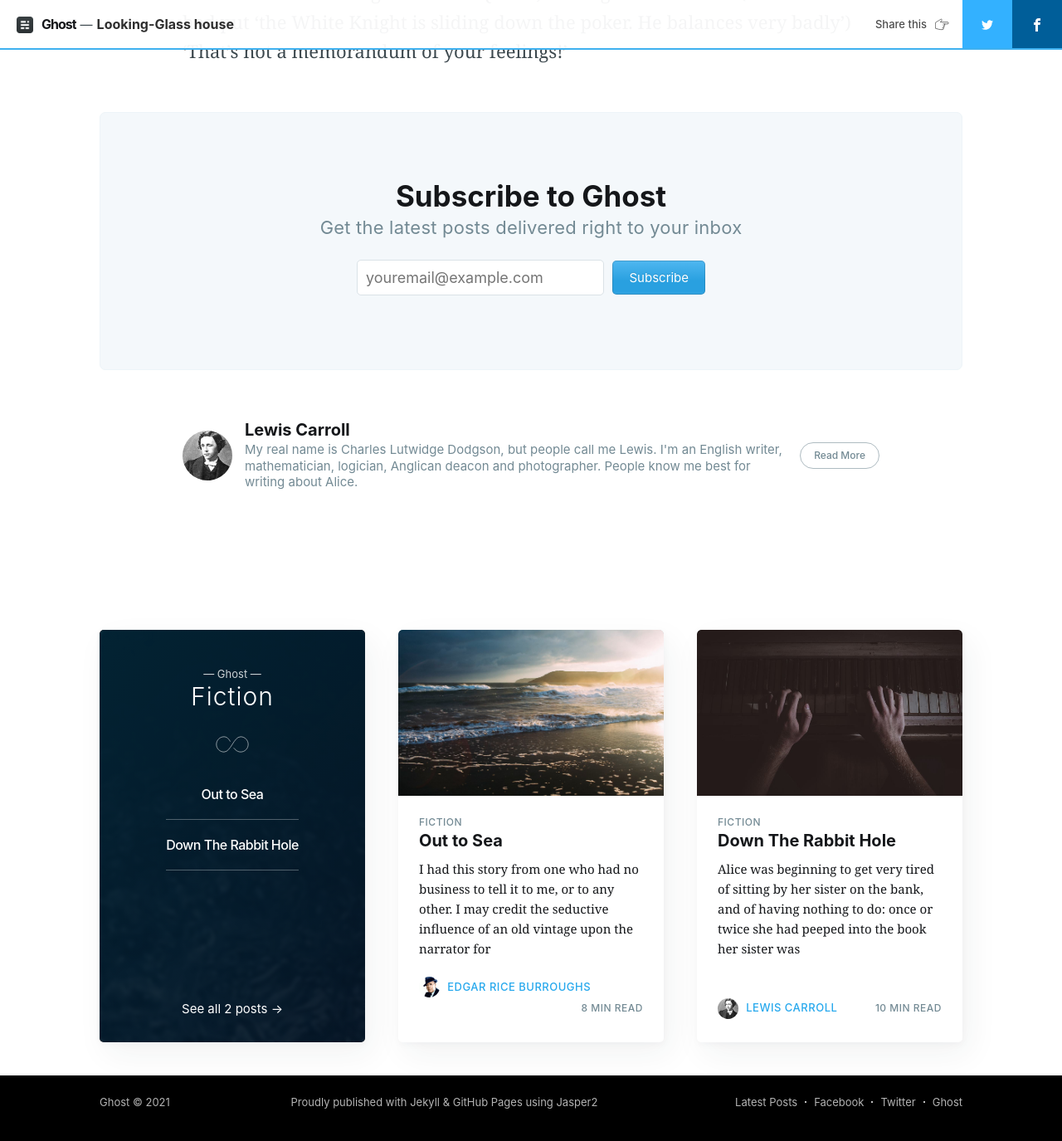
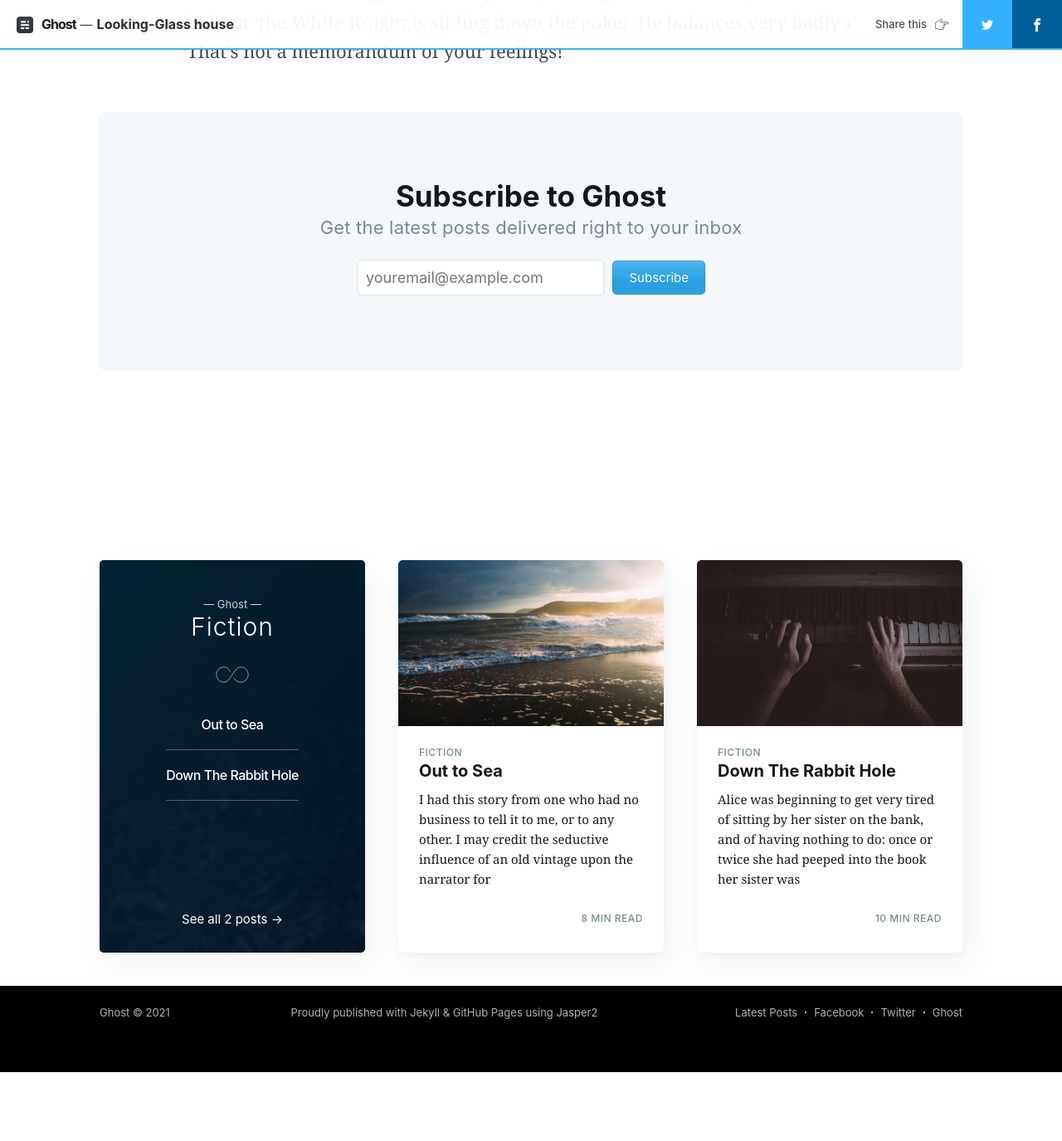
Before and after one commit to phinixgreen/phinixblogs, a Jekyll site: the page built from _posts/1871-03-18-looking-glass-house.md, in a window 1280 px wide and 1400 px high, scrolled down 7827 px. Shown: the top 1375 px of the window at 83% size. Built offline with Jekyll 4.4.1, drawn with Linux system fonts in a browser that asks for light colours; nearby versions of some CDN libraries; comment, search, counter and statistics services are not loaded; after the commit the page ends 9119 px from its top, so only the background shows below that.

Commit message:
edited authors removed

```diff
--- a/_data/authors.yml
+++ b/_data/authors.yml
@@ -19,58 +19,3 @@ hannah:
   facebook: False
   twitter: erisds
   cover: assets/images/hannah-cover.jpg
-john:
-  username: john
-  name: John O'Nolan
-  location: On a plane
-  url_full: http://john.onolan.org/
-  url: john.onolan.org
-  bio: Founder at Ghost.org. Writes about open source, startup life, non-profits, and publishing platforms. Travels the world with a bag of kites.
-  picture: assets/images/john.jpg
-  facebook: False
-  twitter: False
-  cover: False
-lewis:
-  username: lewis
-  name: Lewis Carroll
-  location: Cheshire, England
-  url_full: False
-  url: False
-  bio: My real name is Charles Lutwidge Dodgson, but people call me Lewis. I'm an English writer, mathematician, logician, Anglican deacon and photographer. People know me best for writing about Alice.
-  picture: assets/images/lewis.jpeg
-  facebook: False
-  twitter: False
-  cover: False
-abraham:
-  username: abraham
-  name: Abraham Lincoln
-  location: Kentucky, USA
-  url_full: False
-  url: False
-  bio: I was the 16th president of the USA until I was assassinated in April of 1865. I led the US through its Civil War - its bloodiest and greatest moral, constitutional and political crisis.
-  picture: assets/images/abraham.jpg
-  facebook: False
-  twitter: False
-  cover: False
-edgar:
-  username: edgar
-  name: Edgar Rice Burroughs
-  location: Chicago, Illinois
-  url_full: False
-  url: False
-  bio: I'm an American novelist, best known for my work writing about a brave jungle hero called Tarzan and his muse, Jane.
-  picture: assets/images/edgar.gif
-  facebook: False
-  twitter: False
-  cover: False
-martin:
-  username: martin
-  name: Martin Luther King
-  location: Memphis, Tennessee
-  url_full: False
-  url: False
-  bio: An American pastor, activist, humanitarian. People know me for leading the African-American Civil Rights movement using nonviolent civil disobedience.
-  picture: assets/images/martin.jpg
-  facebook: False
-  twitter: False
-  cover: False
```
